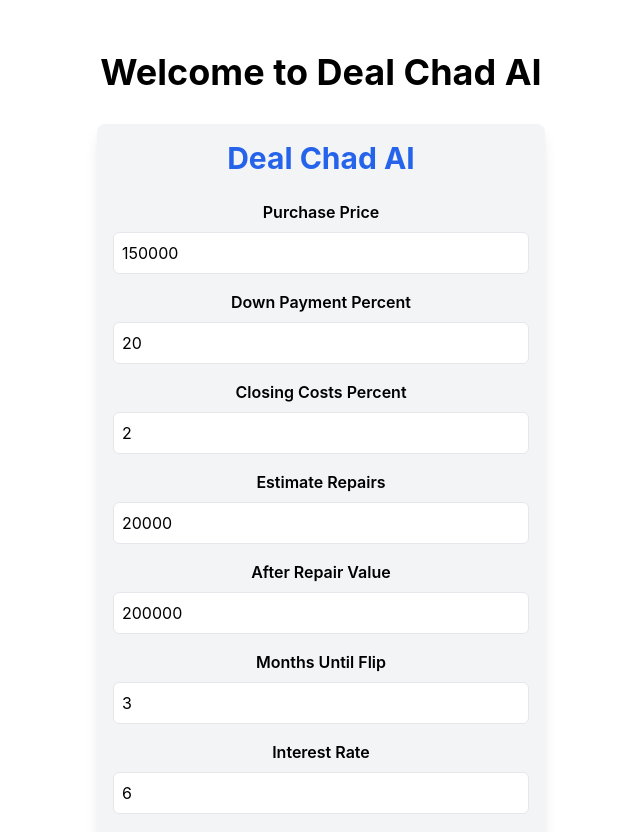
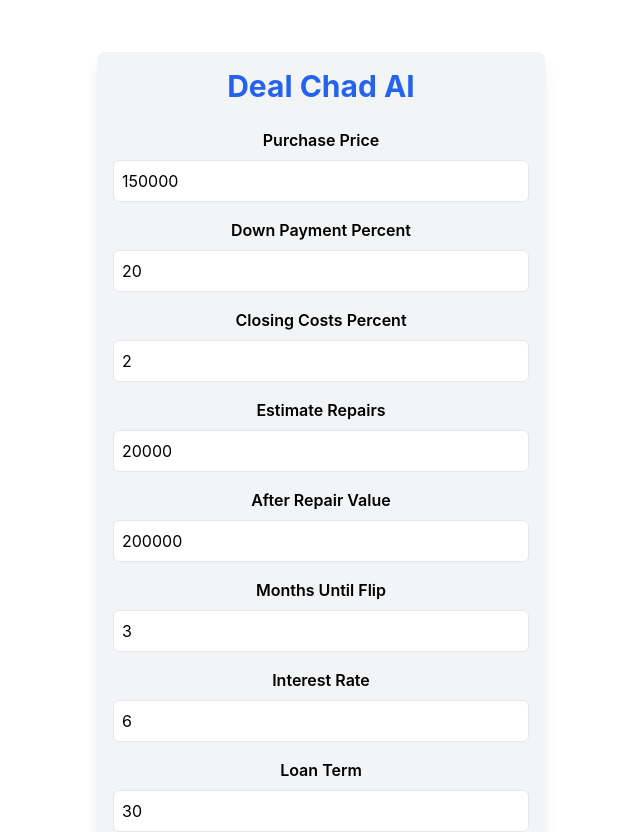
Before and after one commit to dpl0xr/deal-chad, a React (Create React App) app: page / in a window 1280 px wide. Shown: the top 832 px of the page, without its empty margins (319-959 px from the left). Built offline with nearby package versions, Linux system fonts and the light colour scheme; the HTML template or start-up script is replaced by a standard one.

Commit message:
Update App.tsx

```diff
--- a/src/App.tsx
+++ b/src/App.tsx
@@ -4,7 +4,7 @@ import DealChadAI from './components/DealChadAI';
 const App: React.FC = () => {
   return (
     <div className="App">
-      <h1 className="text-4xl font-bold text-center my-8">Welcome to Deal Chad AI</h1>
+      <h1 className="text-4xl font-bold text-center my-8"></h1>
       <DealChadAI />
     </div>
   );
```
